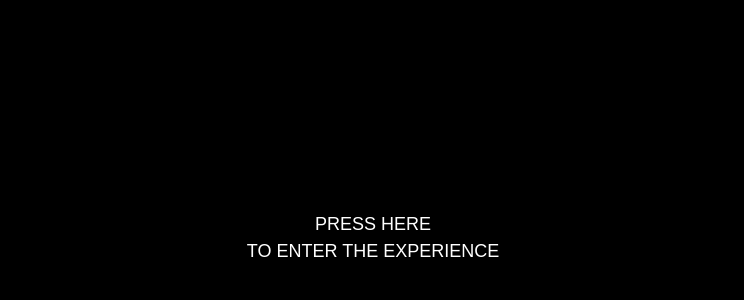
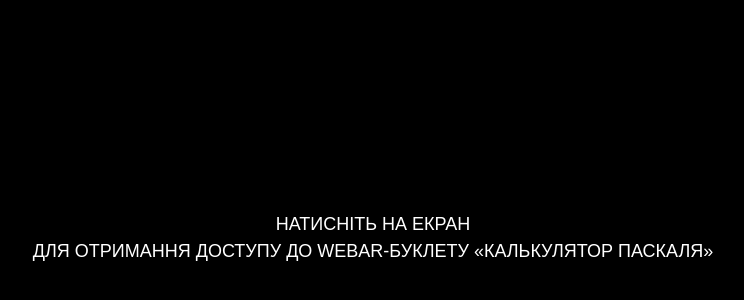
Before and after one commit to Fox123582/OC, a plain HTML site: page index.html in a window 1280 px wide. Shown: the part 162-462 px from the top of the page, without its empty margins (267-1011 px from the left). Drawn offline with nearby package versions, Linux system fonts and the light colour scheme.

Commit message:
Changed by GitHub

```diff
--- a/index.html
+++ b/index.html
@@ -26,9 +26,9 @@
                 text-transform: uppercase; font-family: Arial, Helvetica, sans-serif; font-weight: 400; line-height: 1.5em; font-size: large; white-space: nowrap;
                 user-select: none; pointer-events: none;
             ">
-            Press here
+            Натисніть на екран
             <br>
-            to enter the experience
+            для отримання доступу до WebAR-буклету «Калькулятор Паскаля»
         </div>
     </div>
 
```
